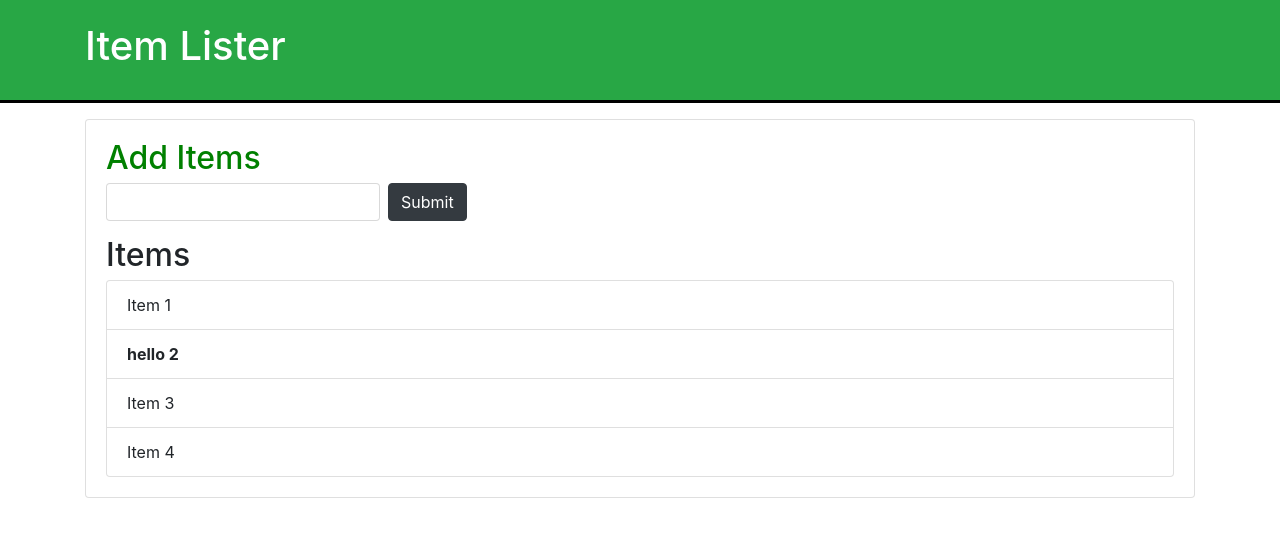
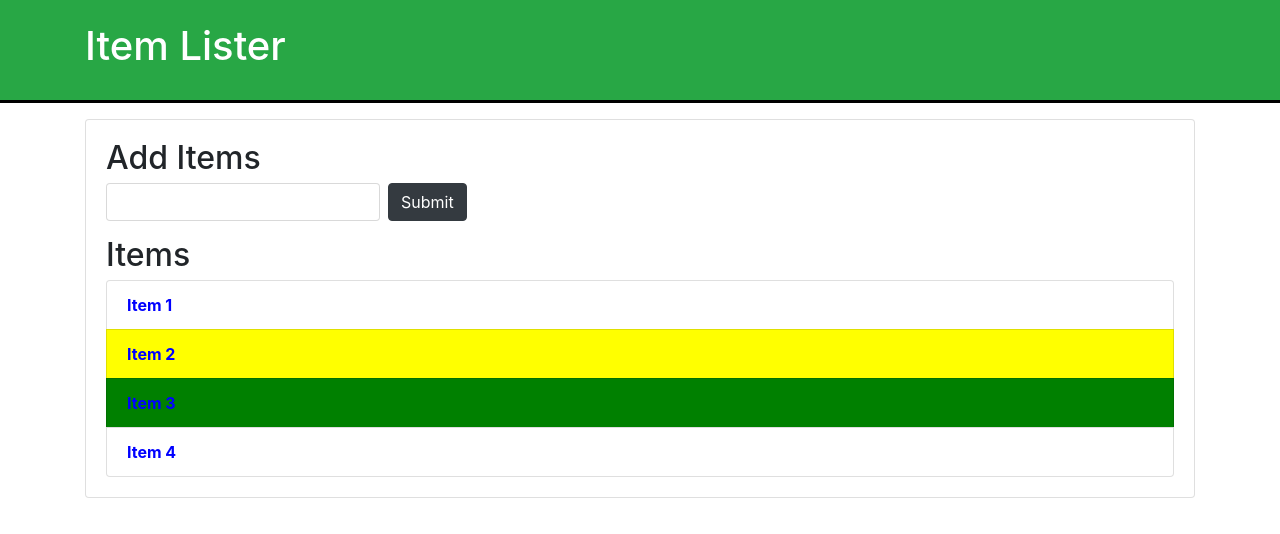
Before and after one commit to divyagurav/google, a plain HTML site: page index1.html in a window 1280 px wide. Drawn offline with nearby package versions, Linux system fonts and the light colour scheme.

Commit message:
https://github.com/divyagurav/google

```diff
--- a/dom.js
+++ /dev/null
@@ -1,31 +0,0 @@
-// console.dir(document);
-
-
-// console.log(document.domain);
-// console.log(document.URL);
-// console.log(document.title);
-// console.log(document.doctype);
-// console.log(document.head);
-// console.log(document.body);
-// console.log(document.all);
-// console.log(document.getElementById('header-title'));
-var headerTitle = document.getElementById('header-title');
-var header = document.getElementById('main-header');
-// console.log(headerTitle);
-// headerTitle.textContent = 'Hello';
-//headerTitle.innerHTML = 'goodbye';
-header.style.borderBottom = 'solid 3px #000';
-
-//GEYELEMENTBYCLASSNAME
-var items = document.getElementsByClassName('list-group-item');
-console.log(items);
-console.log(items[1]);
-items[1].textContent = 'hello 2';
-items[1].style.fontWeight = 'bold';
-
-//getelementbyid
-var add = document.getElementsByClassName('title');
-console.log(add);
-for (var i = 0; i < add.length; i++) {
-    add[0].style.color = 'green';
-}
--- /dev/null
+++ b/dom1.js
@@ -0,0 +1,49 @@
+// console.dir(document);
+
+
+// console.log(document.domain);
+// console.log(document.URL);
+// console.log(document.title);
+// console.log(document.doctype);
+// console.log(document.head);
+// console.log(document.body);
+// console.log(document.all);
+// console.log(document.getElementById('header-title'));
+var headerTitle = document.getElementById('header-title');
+var header = document.getElementById('main-header');
+// console.log(headerTitle);
+// headerTitle.textContent = 'Hello';
+//headerTitle.innerHTML = 'goodbye';
+header.style.borderBottom = 'solid 3px #000';
+
+//GEYELEMENTBYCLASSNAME
+// var items = document.getElementsByClassName('list-group-item');
+// console.log(items);
+// console.log(items[1]);
+// items[1].textContent = 'hello 2';
+// items[1].style.fontWeight = 'bold';
+// items[1].style.backgroundColor = 'yellow';
+// for (var i = 0; i < items.length; i++) {
+//     items[i].style.backgroundColor = 'pink';
+// }
+
+
+//getelementbyid
+// var add = document.getElementsByClassName('title');
+// console.log(add);
+// for (var i = 0; i < add.length; i++) {
+//     add[0].style.color = 'green';
+// }
+
+//GETELEMENTBYNAME
+var li = document.getElementsByTagName('li');
+console.log(li);
+console.log(li[1]);
+//li[1].textContent = 'hello 2';
+li[1].style.fontWeight = 'bold';
+li[1].style.backgroundColor = 'yellow';
+li[2].style.backgroundColor = 'green';
+for (var i = 0; i < li.length; i++) {
+    li[i].style.fontWeight = 'bold';
+    li[i].style.color = 'blue';
+}
--- a/index.html
+++ b/index1.html
@@ -32,7 +32,7 @@
             </ul>
         </div>
     </div>
-    <script src="dom.js"></script>
+    <script src="dom1.js"></script>
 </body>
 
 </html>
```
